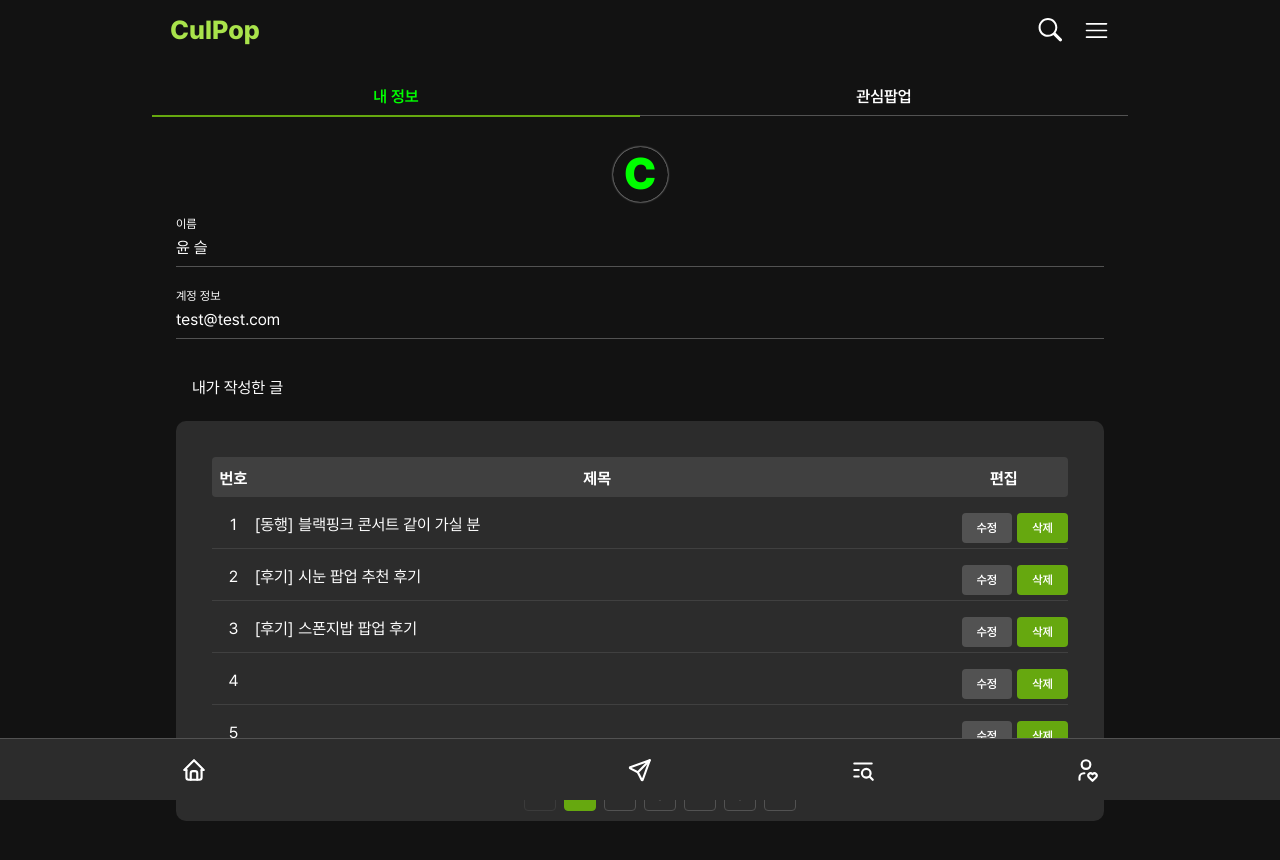
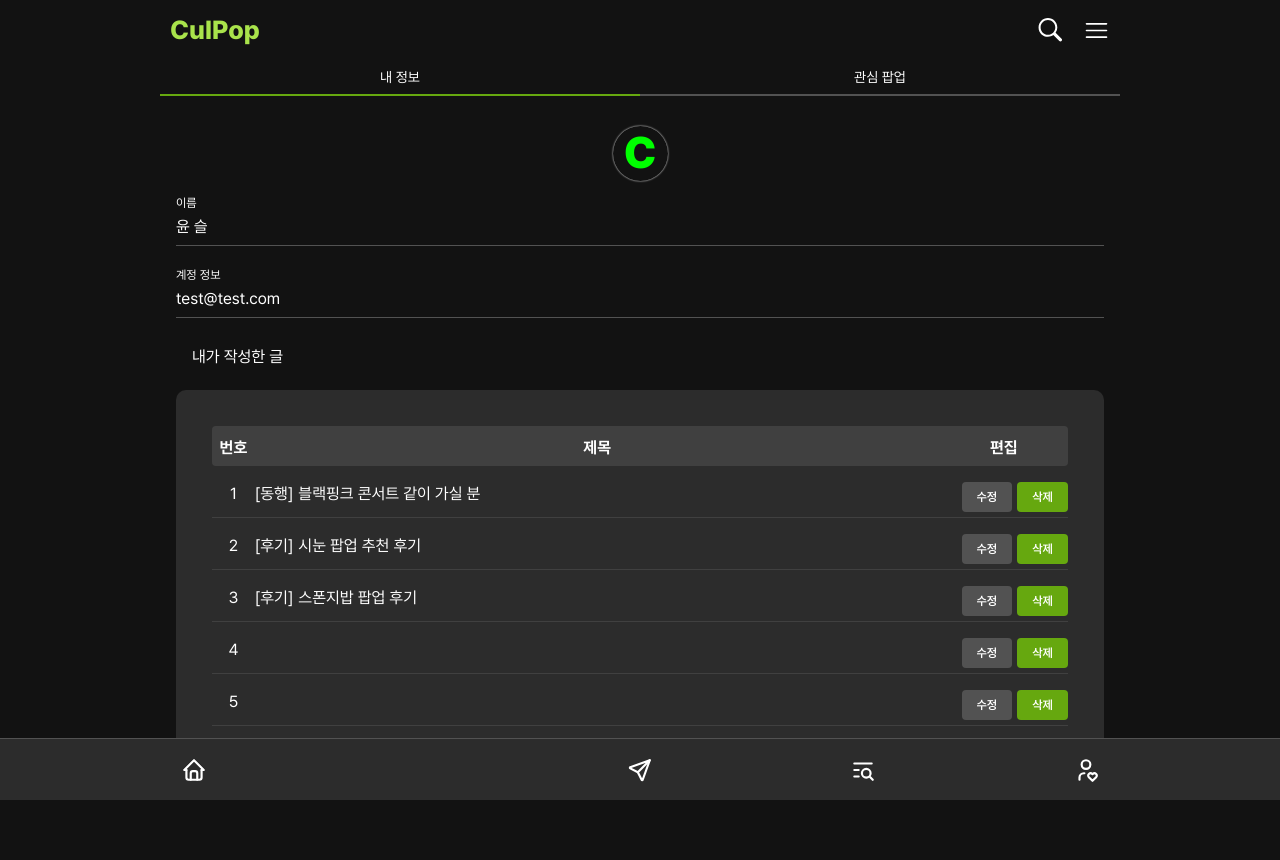
Before and after one commit to IxxP-Girls/culpop-frontend, a React (Vite) app: page /mypage in a window 1280 px wide. Shown: the top 860 px of the page. Built offline with nearby package versions, Linux system fonts and the light colour scheme; some icons are missing.

Commit message:
#9 Refactor: recoil로 상태관리 제거

```diff
--- a/src/components/myPage/UserInfo.jsx
+++ b/src/components/myPage/UserInfo.jsx
@@ -1,43 +1,25 @@
-import { Divider, Flex, Grid, GridCol } from '@mantine/core';
+import { Tabs } from '@mantine/core';
 import MyInfo from './MyInfo';
 import MyInterests from './MyInterests';
-import { useRecoilState } from 'recoil';
-import tabState from '../../recoil/atom/tabState';
 
 const UserInfo = () => {
-  const [selectTab, setSelectTab] = useRecoilState(tabState);
-
   return (
-    <Flex direction={'column'} w={'100%'}>
-      <Grid w={'100%'} fz={16} fw={600} mt={15} mb={20} pb={10} py={0}>
-        <GridCol span={6} px={0}>
-          <Flex
-            h={20}
-            my={10}
-            justify={'center'}
-            style={{ color: `${selectTab === 'info' ? 'lime' : ''}` }}
-            onClick={() => setSelectTab('info')}>
-            내 정보
-          </Flex>
-          <Divider size={selectTab === 'info' ? 2 : undefined} color={selectTab === 'info' ? 'lime' : undefined} />
-        </GridCol>
-        <GridCol span={6} px={0}>
-          <Flex
-            h={20}
-            my={10}
-            justify={'center'}
-            onClick={() => setSelectTab('interests')}
-            style={{ color: `${selectTab === 'interests' ? 'lime' : ''}` }}>
-            관심팝업
-          </Flex>
-          <Divider
-            size={selectTab === 'interests' ? 2 : undefined}
-            color={selectTab === 'interests' ? 'lime' : undefined}
-          />
-        </GridCol>
-      </Grid>
-      {selectTab === 'info' ? <MyInfo /> : <MyInterests />}
-    </Flex>
+    <Tabs color="lime" defaultValue={'info'} w={'100%'}>
+      <Tabs.List mb={30}>
+        <Tabs.Tab value="info" w={'50%'}>
+          내 정보
+        </Tabs.Tab>
+        <Tabs.Tab value="interests" w={'50%'}>
+          관심 팝업
+        </Tabs.Tab>
+      </Tabs.List>
+      <Tabs.Panel value="info">
+        <MyInfo />
+      </Tabs.Panel>
+      <Tabs.Panel value="interests">
+        <MyInterests />
+      </Tabs.Panel>
+    </Tabs>
   );
 };
 
```
